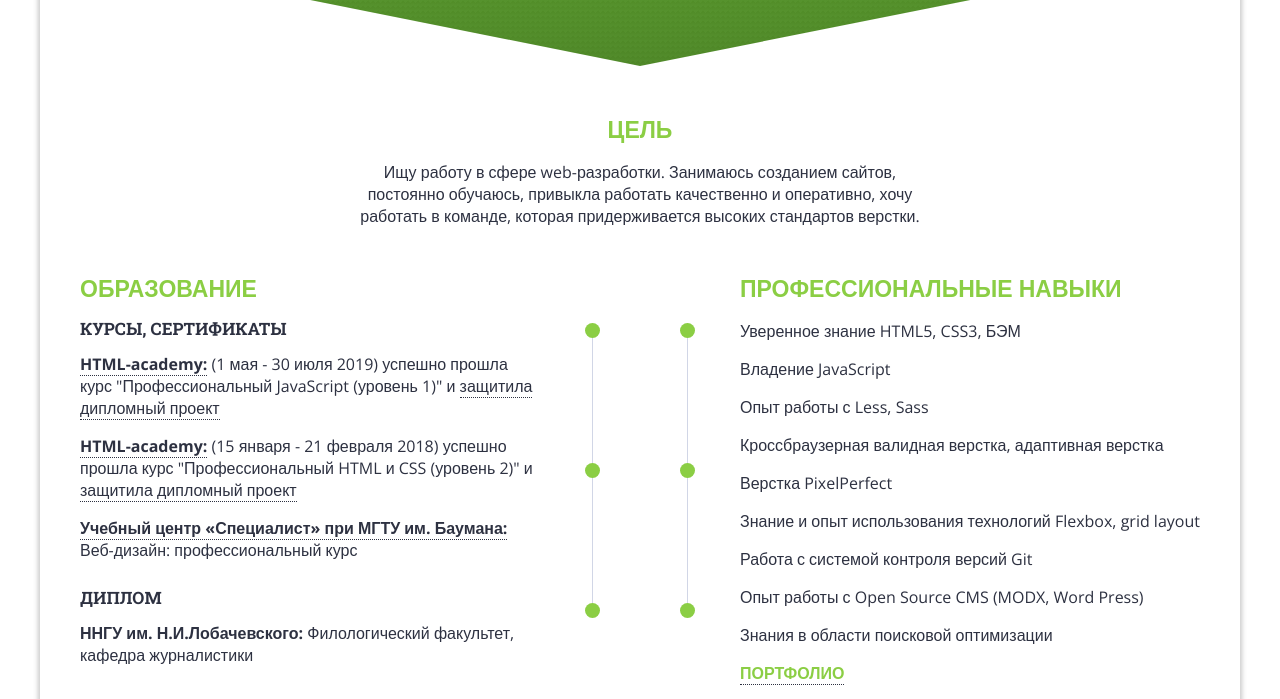
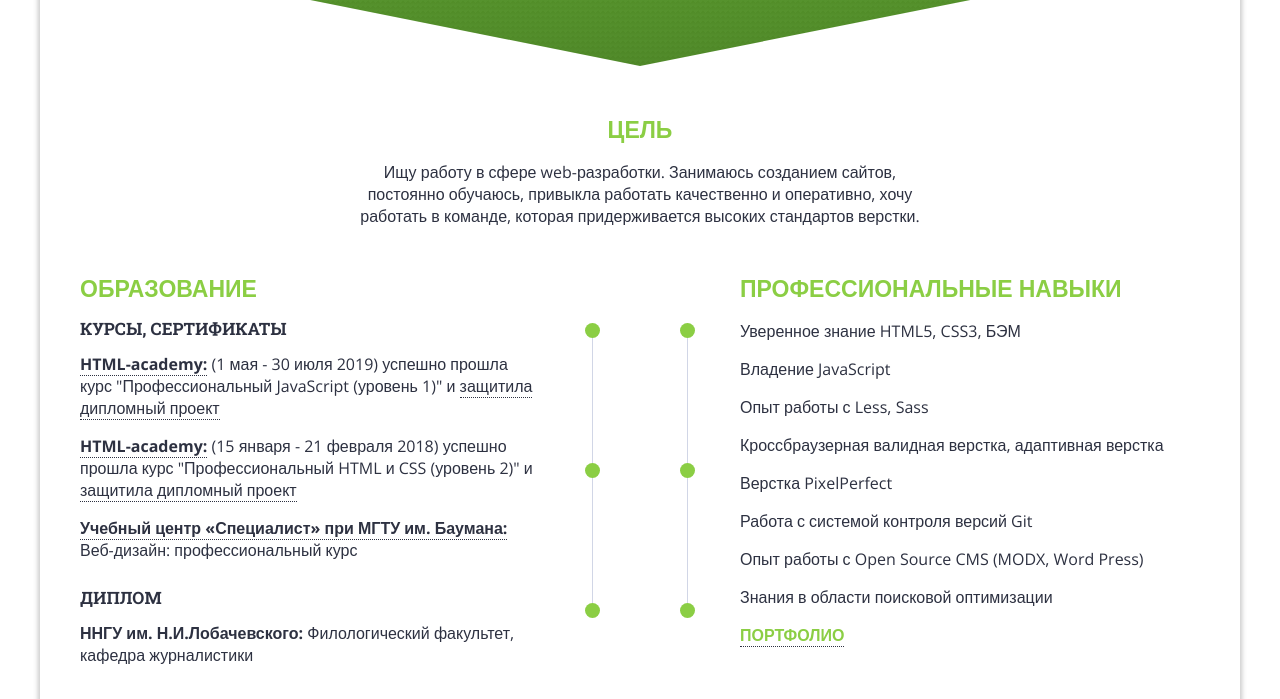
Before and after one commit to Lana-nnov/Lana-nnov.github.io, a plain HTML site: page resume/index.html in a window 1280 px wide. Shown: the part 330-1029 px from the top of the page. Drawn offline with nearby package versions, Linux system fonts and the light colour scheme.

Commit message:
Update index.html

```diff
--- a/resume/index.html
+++ b/resume/index.html
@@ -56,7 +56,6 @@
 		    <p>Опыт работы с Less, Sass</p>
 		    <p>Кроссбраузерная валидная верстка, адаптивная верстка</p>
 			<p>Верстка PixelPerfect</p>
-		    <p>Знание и опыт использования технологий Flexbox, grid layout</p>
 			<p>Работа с системой контроля версий Git</p>
 		    <p>Опыт работы с Open Source CMS (MODX, Word Press)</p>
 		    <p>Знания в области поисковой оптимизации</p>
```
